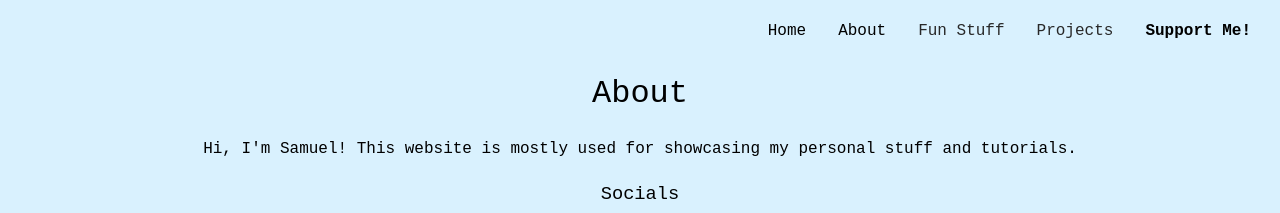
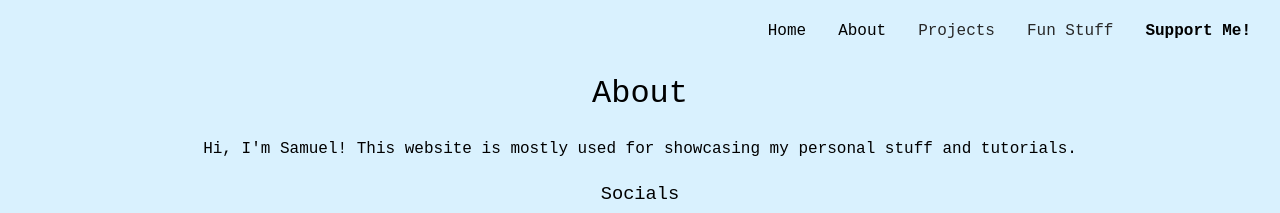
Before and after one commit to soocc/sooccsocks2, a Jekyll site: the page built from about.html, in a window 1280 px wide. Shown: the top 213 px of the page. Built offline with Jekyll 4.4.1, drawn with Linux system fonts in a browser that asks for light colours.

Commit message:
nav edit

```diff
--- a/_layouts/default.html
+++ b/_layouts/default.html
@@ -8,6 +8,15 @@
     <div class="navbar">
       <a href="https://ko-fi.com/soocc"><strong>Support Me!</strong></a>
       <div class="dropdown">
+        <div class="dropdown">
+          <button class="dropbtn">Fun Stuff
+            <i class="fa fa-caret-down"></i>
+          </button>
+          <div class="dropdown-content">
+            <a href="https://soocc.github.io/fun-stuff/shoulder-game">Game Ideas</a>
+            <a href="https://soocc.github.io/fun-stuff/music">Music</a>
+          </div>
+        </div>
         <button class="dropbtn">Projects
           <i class="fa fa-caret-down"></i>
         </button>
@@ -15,15 +24,6 @@
           <a href="https://soocc.github.io/apps/sock-pvp.html">Sock PvP</a>
           <a href="https://soocc.github.io/apps/mac-spoofer.html">MAC Address Spoofer</a>
           <a href="https://soocc.github.io/apps/rickroll-link.html">Rickroll Link Generator</a>
-        </div>
-      </div>
-      <div class="dropdown">
-        <button class="dropbtn">Fun Stuff
-          <i class="fa fa-caret-down"></i>
-        </button>
-        <div class="dropdown-content">
-          <a href="https://soocc.github.io/fun-stuff/shoulder-game">Game Ideas</a>
-          <a href="https://soocc.github.io/fun-stuff/music">Music</a>
         </div>
       </div>
       <a href="https://soocc.github.io/about">About</a>
```
